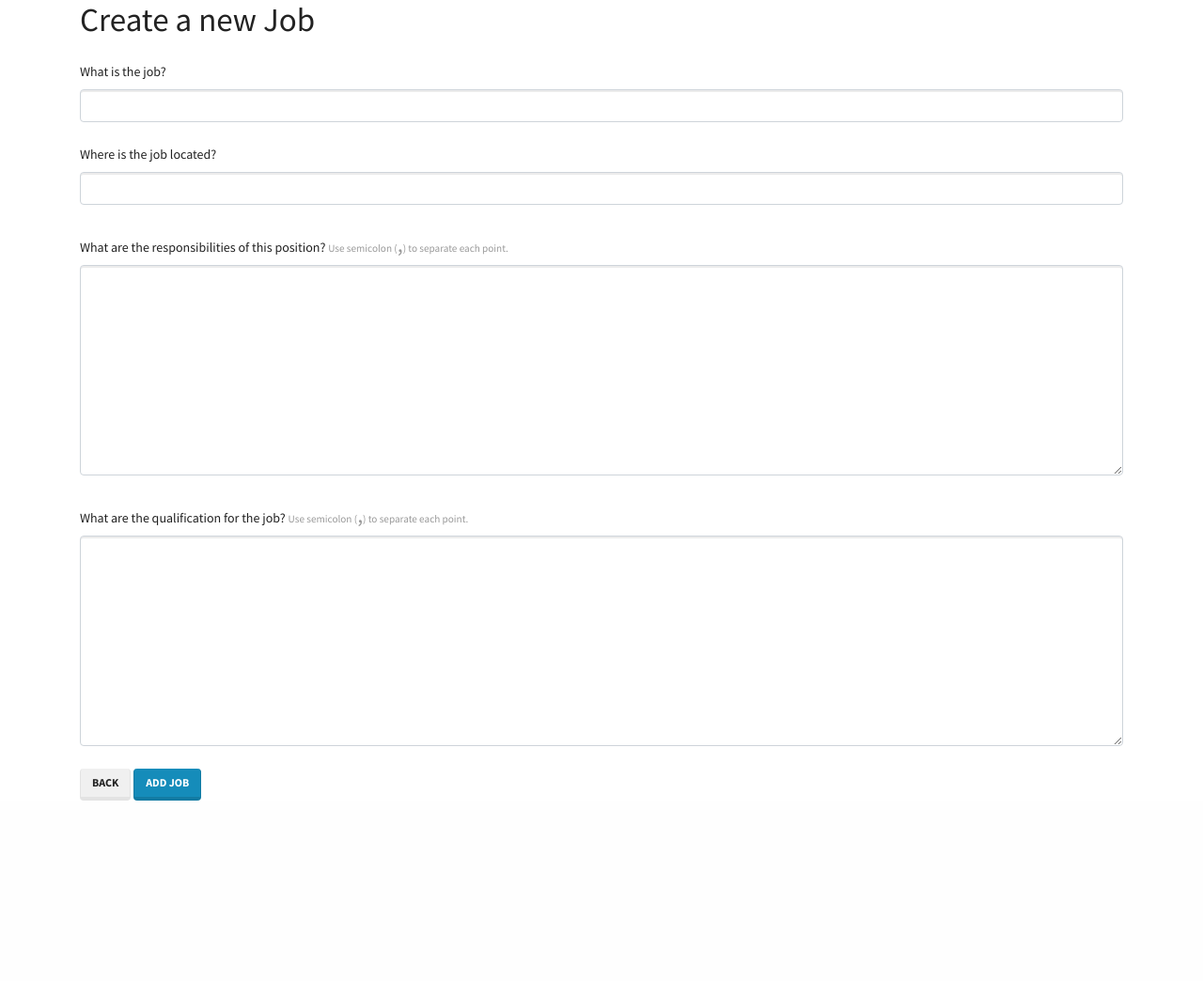
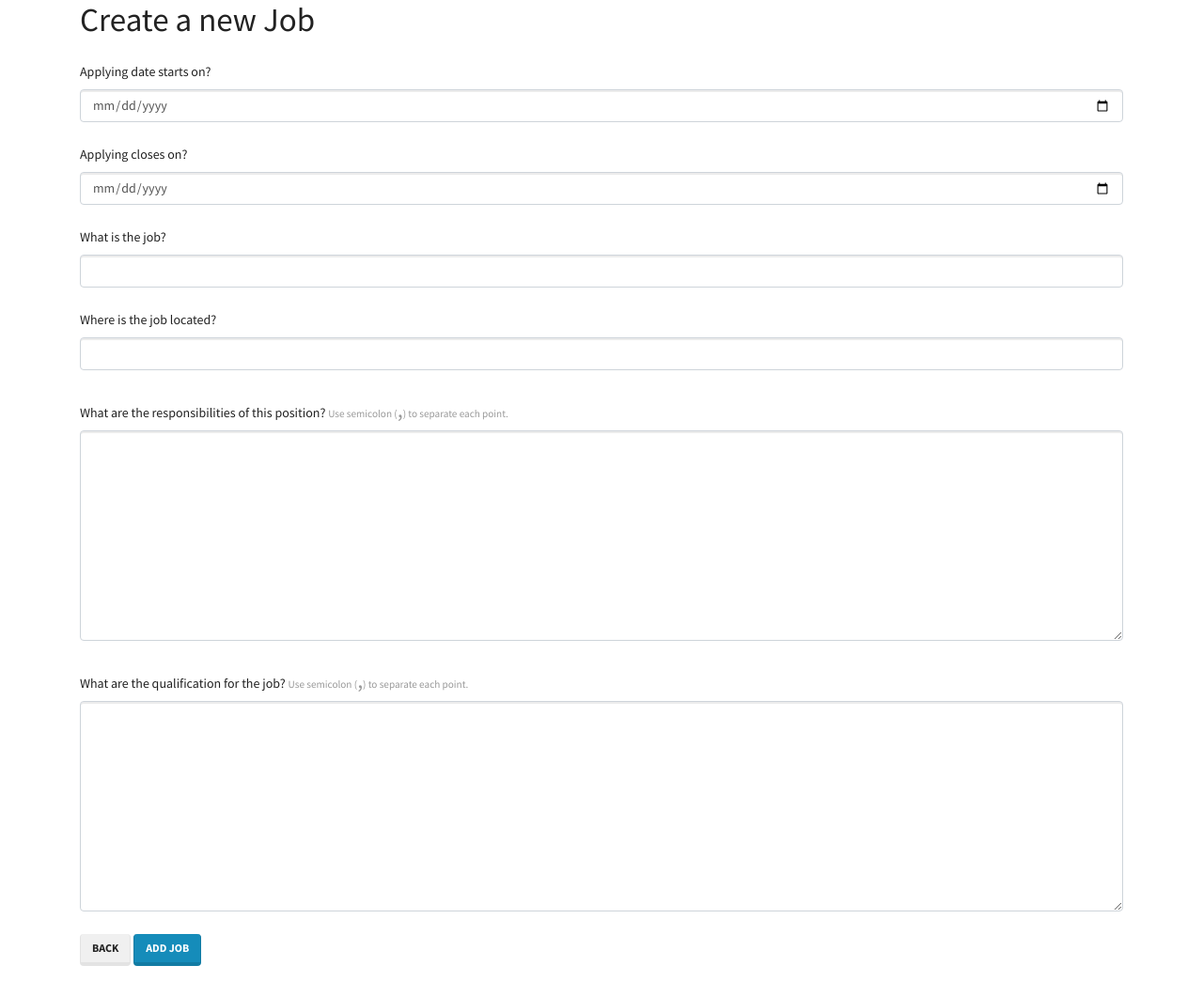
Before and after one commit to abdoamir117/goldenarrow, a Django app: page /add_job/ in a window 1280 px wide. Shown: the part 58-1102 px from the top of the page at 94% size. Before the commit the page ends 910 px from the top, so only its background shows below. Run offline with Django 3.2, Linux system fonts and the light colour scheme; the visitor is signed in with stand-in values (Sample User, id 1); some libraries are stand-ins or nearby versions.

Commit message:
feat: Job model
add starting_date and closing_date

```diff
--- a/jobs/models.py
+++ b/jobs/models.py
@@ -9,6 +9,8 @@ class Job(models.Model):
     requirement = models.TextField(help_text="", null=True, blank=True)
     created_at = models.DateTimeField(auto_now_add=True)
     updated_at = models.DateTimeField(auto_now=True)
+    starting_date = models.DateField(null=True, blank=True)
+    closing_date = models.DateField(null=True, blank=True)
 
     def __str__(self):
         return self.title
--- a/jobs/views.py
+++ b/jobs/views.py
@@ -38,11 +38,15 @@ def add_job(request):
         location = request.POST["location"]
         description = request.POST["description"]
         requirement = request.POST["requirement"]
+        starting_date = request.POST["starting_date"]
+        closing_date = request.POST["closing_date"]
         Job.objects.create(
             title=title,
             location=location,
             description=description,
             requirement=requirement,
+            starting_date=starting_date,
+            closing_date=closing_date,
         )
         return redirect("jobs")
     context = {
--- a/templates/add_job.html
+++ b/templates/add_job.html
@@ -6,31 +6,41 @@
         <h1>Create a new Job</h1>
         <form method="POST">
             {% csrf_token %}
-            <div class="mt-4">
+            <div class="form-group mt-4">
+                <label class="form-label" for="starting_date">Applying date starts on?</label>
+                <input class="form-control" type="date" name="starting_date" id="starting_date" required>
+            </div>
+
+            <div class="form-group mt-4">
+                <label class="form-label" for="closing_date">Applying closes on?</label>
+                <input class="form-control" type="date" name="closing_date" id="closing_date" required>
+            </div>
+
+            <div class="form-group mt-4">
                 <label class="form-label" for="title">What is the job?</label>
                 <input class="form-control" type="text" name="title" id="title" required>
             </div>
 
-            <div class="mt-4">
+            <div class="form-group mt-4">
                 <label class="form-label" for="location">Where is the job located?</label>
                 <input class="form-control" type="text" name="location" id="location" required>
             </div>
 
-            <div class="mt-4">
+            <div class="form-group mt-4">
                 <label class="form-label" for="description">What are the responsibilities of this position?</label>
                 <small class="text-muted">Use semicolon (<span style="font-size: 1.5rem;">,</span>) to separate each
                     point.</small>
                 <textarea class="form-control" name="description" id="description" cols="30" rows="10"></textarea>
             </div>
 
-            <div class="mt-4">
+            <div class="form-group mt-4">
                 <label class="form-label" for="requirement">What are the qualification for the job?</label>
                 <small class="text-muted">Use semicolon (<span style="font-size: 1.5rem;">,</span>) to separate each
                     point.</small>
                 <textarea class="form-control" name="requirement" id="requirement" cols="30" rows="10"></textarea>
             </div>
 
-            <div class="mt-4 justify-between">
+            <div class="form-group mt-4 justify-between">
                 <a class="btn btn-secondary" href="{% url 'jobs' %}">Back</a>
                 <button class="btn btn-primary" type="submit">Add Job</button>
             </div>
```
Also changed, not shown: templates/jobs.html (+15 -4 lines), jobs/migrations/0002_auto_20210407_1228.py (added), jobs/migrations/0003_auto_20210407_1231.py (added).
